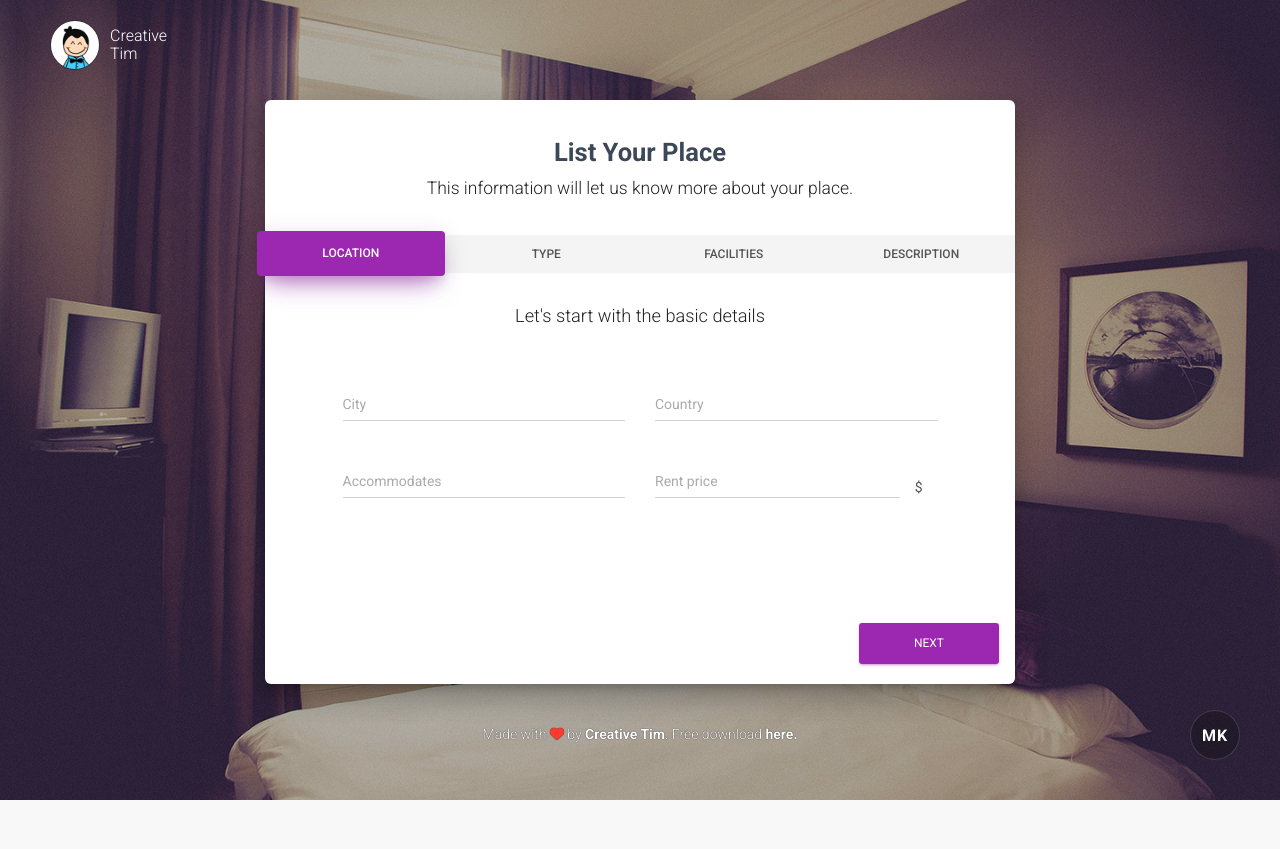
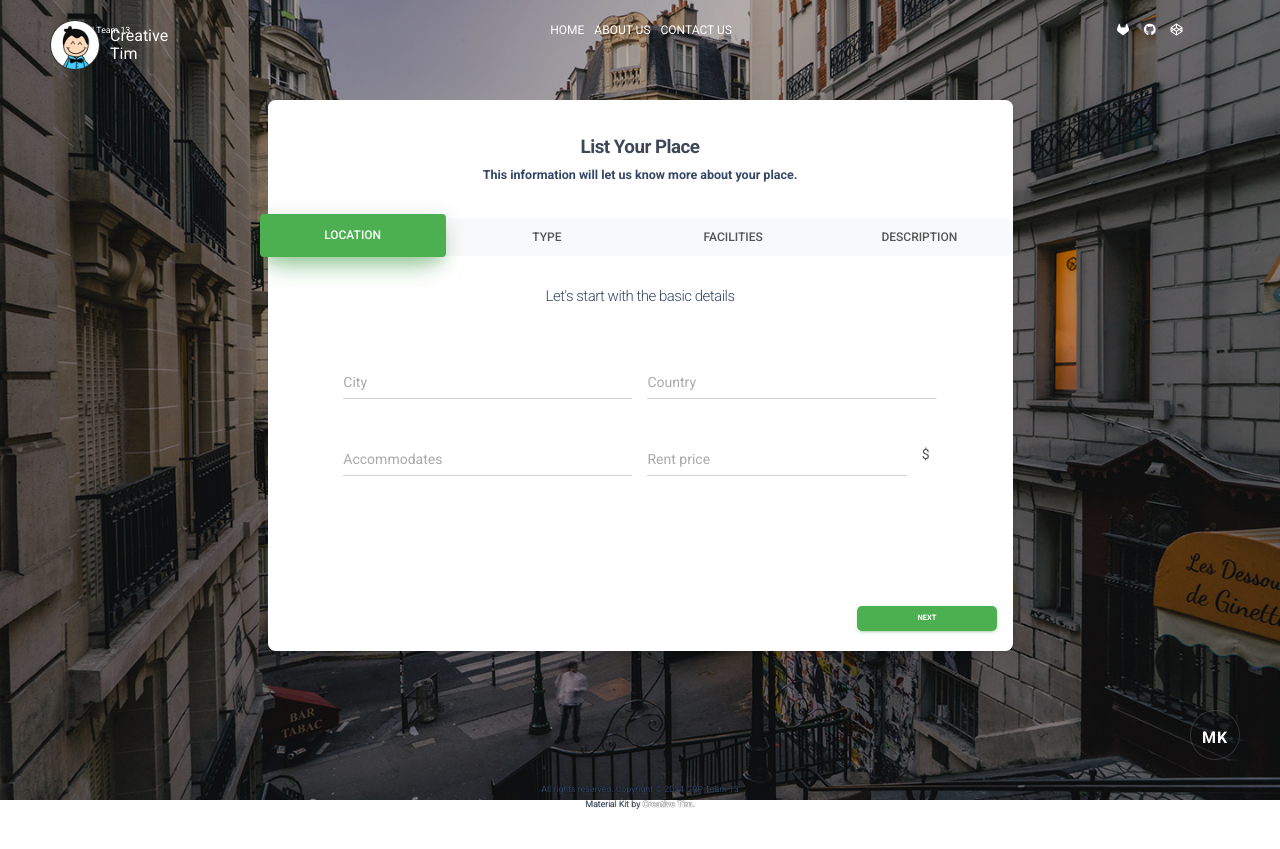
Before and after one commit to xiaoran007/GRP-AVM, a Flask app: template Interface/templates/normalModeFormDemo.html in a window 1280 px wide. Before the commit the page ends 800 px from the top, so only its background shows below. Run offline with Flask 3, Linux system fonts and the light colour scheme; the template is opened without the code that fills it, so the values that code supplies are empty; some libraries are stand-ins or nearby versions.

Commit message:
update: normalModeFormDemo.html

```diff
--- a/Interface/app.py
+++ b/Interface/app.py
@@ -51,7 +51,7 @@ def getstarted():
 @app.route('/normal_mode_form', methods=['GET', 'POST'])
 def normal_mode_form():
     if request.method == 'GET':
-        return render_template('normalModeForm.html')
+        return render_template('normalModeFormDemo.html')
     elif request.method == 'POST':
         return "undefined"
 
--- a/Interface/templates/normalModeFormDemo.html
+++ b/Interface/templates/normalModeFormDemo.html
@@ -6,30 +6,91 @@
 	<title>Material Bootstrap Wizard by Creative Tim</title>
 
 	<meta content='width=device-width, initial-scale=1.0, maximum-scale=1.0, user-scalable=0' name='viewport' />
-    <meta name="viewport" content="width=device-width" />
 
-	<link rel="apple-touch-icon" sizes="76x76" href="../assets/img/apple-icon.png" />
-	<link rel="icon" type="image/png" href="../assets/img/favicon.png" />
+	<link rel="apple-touch-icon" sizes="76x76" href="/img/apple-icon.png" />
+	<link rel="icon" type="image/png" href="/img/favicon.png" />
 
 	<!--     Fonts and icons     -->
 	<link rel="stylesheet" type="text/css" href="https://fonts.googleapis.com/css?family=Roboto:300,400,500,700|Roboto+Slab:400,700|Material+Icons" />
 	<link rel="stylesheet" href="https://maxcdn.bootstrapcdn.com/font-awesome/latest/css/font-awesome.min.css" />
 
 	<!-- CSS Files -->
-	<link href="../assets/css/bootstrap.min.css" rel="stylesheet" />
-	<link href="../assets/css/material-bootstrap-wizard.css" rel="stylesheet" />
+	<link href="/css/bootstrap.min.css" rel="stylesheet" />
+	<link href="/css/material-bootstrap-wizard.css" rel="stylesheet" />
 
 	<!-- CSS Just for demo purpose, don't include it in your project -->
-	<link href="../assets/css/demo.css" rel="stylesheet" />
+	<link href="/css/demo.css" rel="stylesheet" />
+
+	<!-- Material Icons -->
+    <link href="https://fonts.googleapis.com/icon?family=Material+Icons+Round" rel="stylesheet">
+    <link id="pagestyle" href="https://demos.creative-tim.com/material-kit/assets/css/material-kit.min.css?v=3.0.4"
+          rel="stylesheet"/>
+    <!-- Material Kit CSS -->
+    <link href="/css/material-kit.css?v=3.0.0" rel="stylesheet"/>
+
+	<script src="https://kit.fontawesome.com/1121a19956.js" crossorigin="anonymous"></script>
 </head>
 
 <body>
-	<div class="image-container set-full-height" style="background-image: url('../assets/img/wizard-city.jpg')">
+
+<header>
+    <nav class="navbar navbar-expand-lg navbar-dark navbar-absolute bg-transparent shadow-none">
+        <div class="container">
+            <a class="navbar-brand text-white" href="http://cslinux.nottingham.edu.cn/~Team202313" target="_blank"
+               rel="noopener noreferrer">GRP Team 13</a>
+            <button class="navbar-toggler" type="button" data-toggle="collapse" data-target="#navbar-header-2"
+                    aria-controls="navbar-header-2" aria-expanded="false" aria-label="Toggle navigation">
+                <span class="navbar-toggler-icon"></span>
+            </button>
+            <div class="collapse navbar-collapse" id="navbar-header-2">
+                <ul class="navbar-nav mx-auto">
+                    <li class="nav-item">
+                        <a class="nav-link text-white" href="/">
+                            Home
+                        </a>
+                    </li>
+                    <li class="nav-item">
+                        <a class="nav-link text-white" href="http://cslinux.nottingham.edu.cn/~Team202313"
+                           target="_blank" rel="noopener noreferrer">
+                            About Us
+                        </a>
+                    </li>
+                    <li class="nav-item">
+                        <a class="nav-link text-white" href="/indev">
+                            Contact Us
+                        </a>
+                    </li>
+                </ul>
+
+                <ul class="nav navbar-nav">
+                    <li class="nav-item">
+                        <a class="nav-link text-white" href="https://csprojects.nottingham.edu.cn">
+                            <i class="fab fa-gitlab"></i>
+                        </a>
+                    </li>
+                    <li class="nav-item">
+                        <a class="nav-link text-white mx-2" href="https://github.com">
+                            <i class="fab fa-github"></i>
+                        </a>
+                    </li>
+                    <li class="nav-item">
+                        <a class="nav-link text-white" href="/indev">
+                            <i class="fab fa-codepen"></i>
+                        </a>
+                    </li>
+                </ul>
+            </div>
+        </div>
+    </nav>
+</header>
+
+
+	<div class="image-container set-full-height" style="background-image: url('/img/wizard-book.jpg')">
 	    <!--   Creative Tim Branding   -->
 	    <a href="http://creative-tim.com">
 	         <div class="logo-container">
 	            <div class="logo">
-	                <img src="../assets/img/new_logo.png">
+	                <img src="/img/new_logo.png">
 	            </div>
 	            <div class="brand">
 	                Creative Tim
@@ -49,7 +110,7 @@
 		        <div class="col-sm-8 col-sm-offset-2">
 		            <!--      Wizard container        -->
 		            <div class="wizard-container">
-		                <div class="card wizard-card" data-color="purple" id="wizard">
+		                <div class="card wizard-card" data-color="green" id="wizard">
 			                <form action="" method="">
 			                <!--        You can switch " data-color="rose" "  with one of the next bright colors: "blue", "green", "orange", "purple"        -->
 
@@ -213,8 +274,8 @@
 		                        </div>
 		                        <div class="wizard-footer">
 	                            	<div class="pull-right">
-	                                    <input type='button' class='btn btn-next btn-fill btn-primary btn-wd' name='next' value='Next' />
-	                                    <input type='button' class='btn btn-finish btn-fill btn-primary btn-wd' name='finish' value='Finish' />
+	                                    <input type='button' class='btn btn-next btn-fill btn-success btn-wd' name='next' value='Next' />
+	                                    <input type='button' class='btn btn-finish btn-fill btn-warning btn-wd' name='finish' value='Finish' />
 	                                </div>
 	                                <div class="pull-left">
 	                                    <input type='button' class='btn btn-previous btn-fill btn-default btn-wd' name='previous' value='Previous' />
@@ -228,23 +289,36 @@
 	        </div> <!-- row -->
 	    </div> <!--  big container -->
 
-	    <div class="footer">
-	        <div class="container text-center">
-	             Made with <i class="fa fa-heart heart"></i> by <a href="http://www.creative-tim.com">Creative Tim</a>. Free download <a href="http://www.creative-tim.com/product/bootstrap-wizard">here.</a>
-	        </div>
-	    </div>
 	</div>
+
+<footer class="footer pt-0 mt-0">
+    <div class="container">
+        <div class="text-center">
+            <p class="text-dark my-1 text-sm font-weight-normal">
+                All rights reserved. Copyright ©
+                <script>
+                    document.write(new Date().getFullYear())
+                </script>
+                GRP Team 13
+            </p>
+            <p class="text-dark my-1 text-sm font-weight">
+                Material Kit by <a href="https://www.creative-tim.com" target="_blank">Creative Tim</a>.
+            </p>
+        </div>
+    </div>
+</footer>
+
 
 </body>
 	<!--   Core JS Files   -->
-	<script src="../assets/js/jquery-2.2.4.min.js" type="text/javascript"></script>
-	<script src="../assets/js/bootstrap.min.js" type="text/javascript"></script>
-	<script src="../assets/js/jquery.bootstrap.js" type="text/javascript"></script>
+	<script src="/js/jquery-2.2.4.min.js" type="text/javascript"></script>
+	<script src="/js/bootstrap.min.js" type="text/javascript"></script>
+	<script src="/js/jquery.bootstrap.js" type="text/javascript"></script>
 
 	<!--  Plugin for the Wizard -->
-	<script src="../assets/js/material-bootstrap-wizard.js"></script>
+	<script src="/js/material-bootstrap-wizard.js"></script>
 
 	<!--  More information about jquery.validate here: http://jqueryvalidation.org/	 -->
-	<script src="../assets/js/jquery.validate.min.js"></script>
+	<script src="/js/jquery.validate.min.js"></script>
 
 </html>
```
